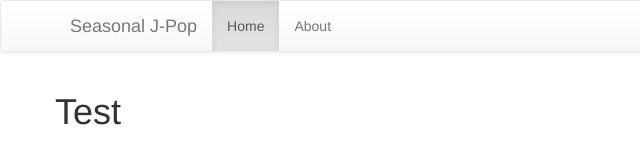
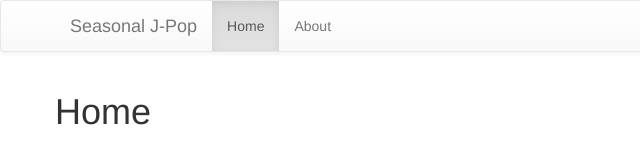
Before and after one commit to michaelnguyenm/seasonal-jpop, a plain HTML site: page index.html in a window 1280 px wide. Shown: the full height of the page, 0-640 px from the left. Drawn offline with nearby package versions, Linux system fonts and the light colour scheme; some packages are replaced by stand-ins of ours.

```diff
--- a/home.html
+++ b/home.html
@@ -1,5 +1,5 @@
 <div class="container">
     <div class="row">
-        <h1>Test</h1>
+        <h1>Home</h1>
     </div>
 </div>
```
Also changed, not shown: README.md, 1 other file.
